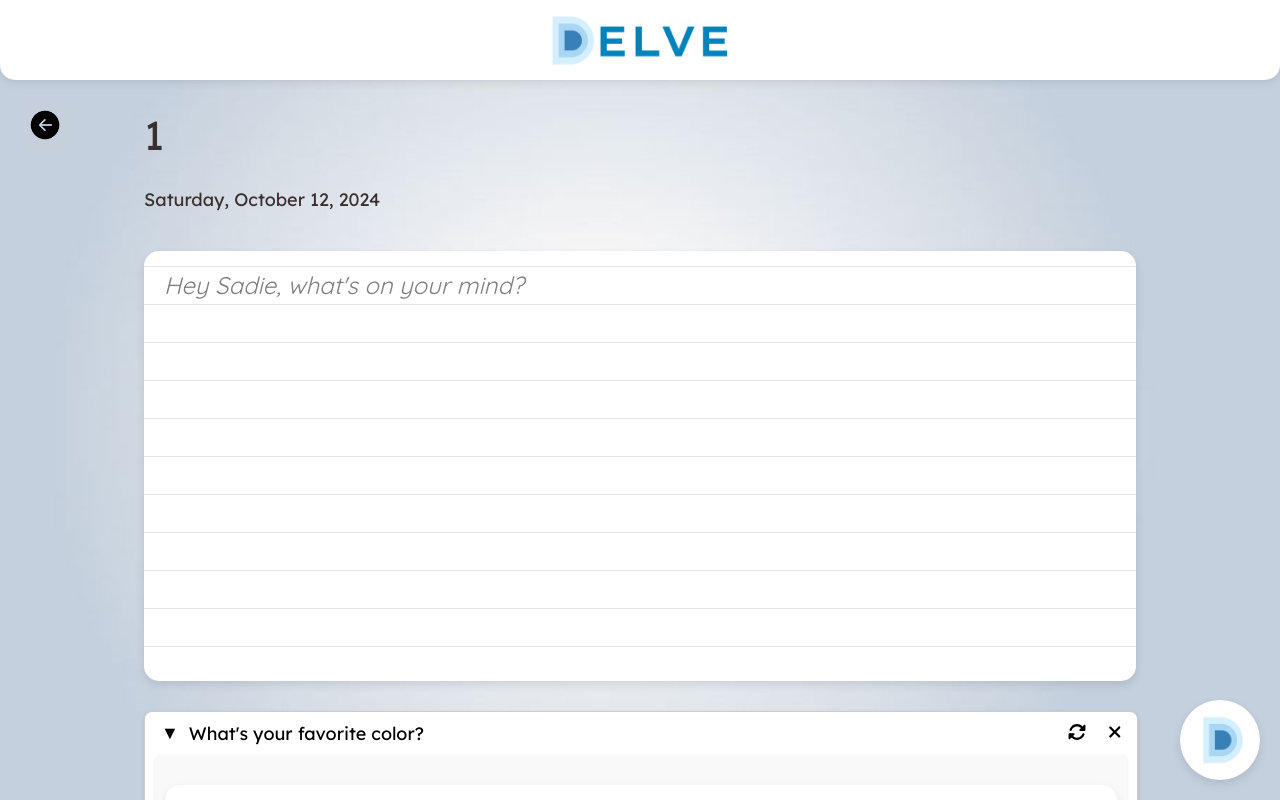
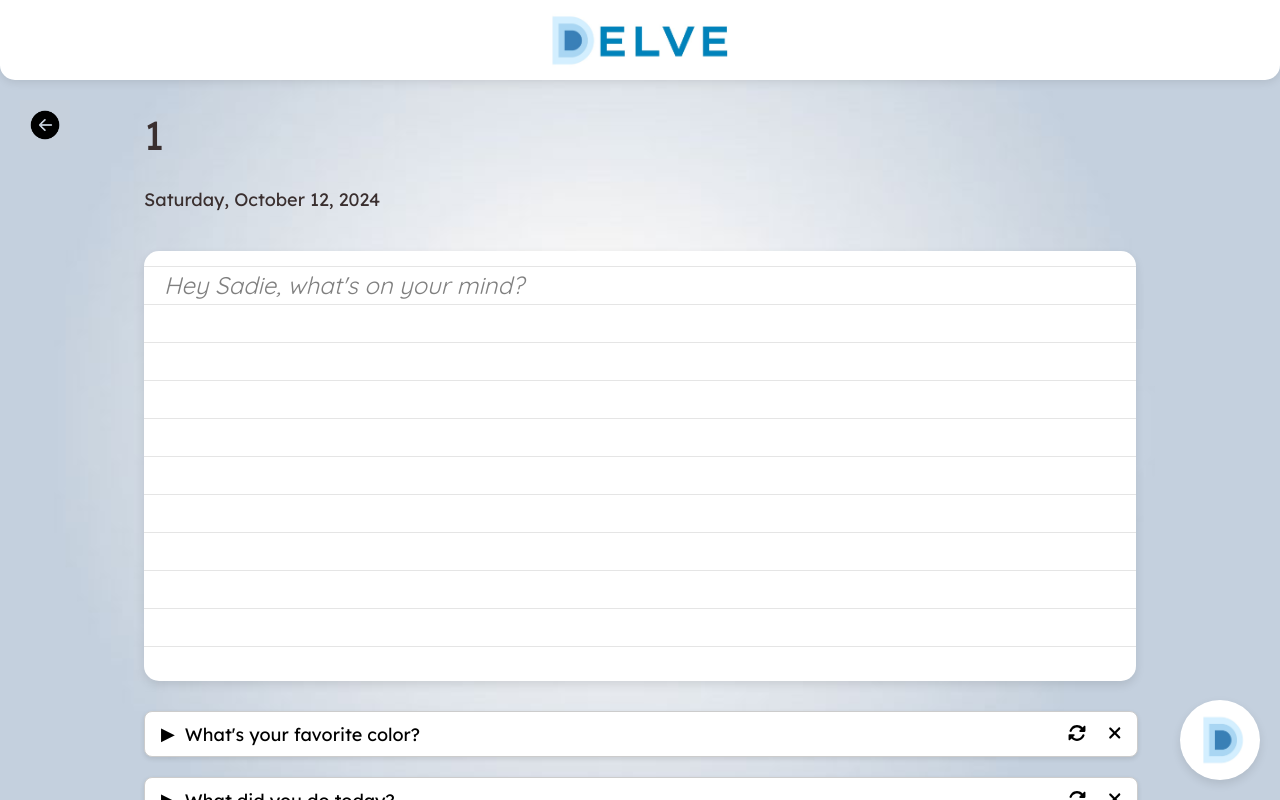
Before and after one commit to GaurangPP/delve, a React (Create React App) app in the folder delve-app/: page /journal/1 in a window 1280 px wide. Shown: the top 800 px of the page. Built offline with nearby package versions, Linux system fonts and the light colour scheme.

Commit message:
Made changes to gaurang commit

```diff
--- a/delve-app/src/components/Prompt.jsx
+++ b/delve-app/src/components/Prompt.jsx
@@ -6,7 +6,7 @@ import { v4 as uuidv4 } from 'uuid'; // Use uuid for unique IDs
 
 export const Prompt = ({ id, question, onDelete, onRefresh, updatePrompt, onTextChange }) => {
   const [subPrompts, setSubPrompts] = useState([]); // State to hold nested prompts
-  const [isDropdownOpen, setIsDropdownOpen] = useState(true); // Keep dropdown open initially
+  const [isDropdownOpen, setIsDropdownOpen] = useState(false); // Keep dropdown open initially
 
 
   const [text, setText] = useState('');
```
